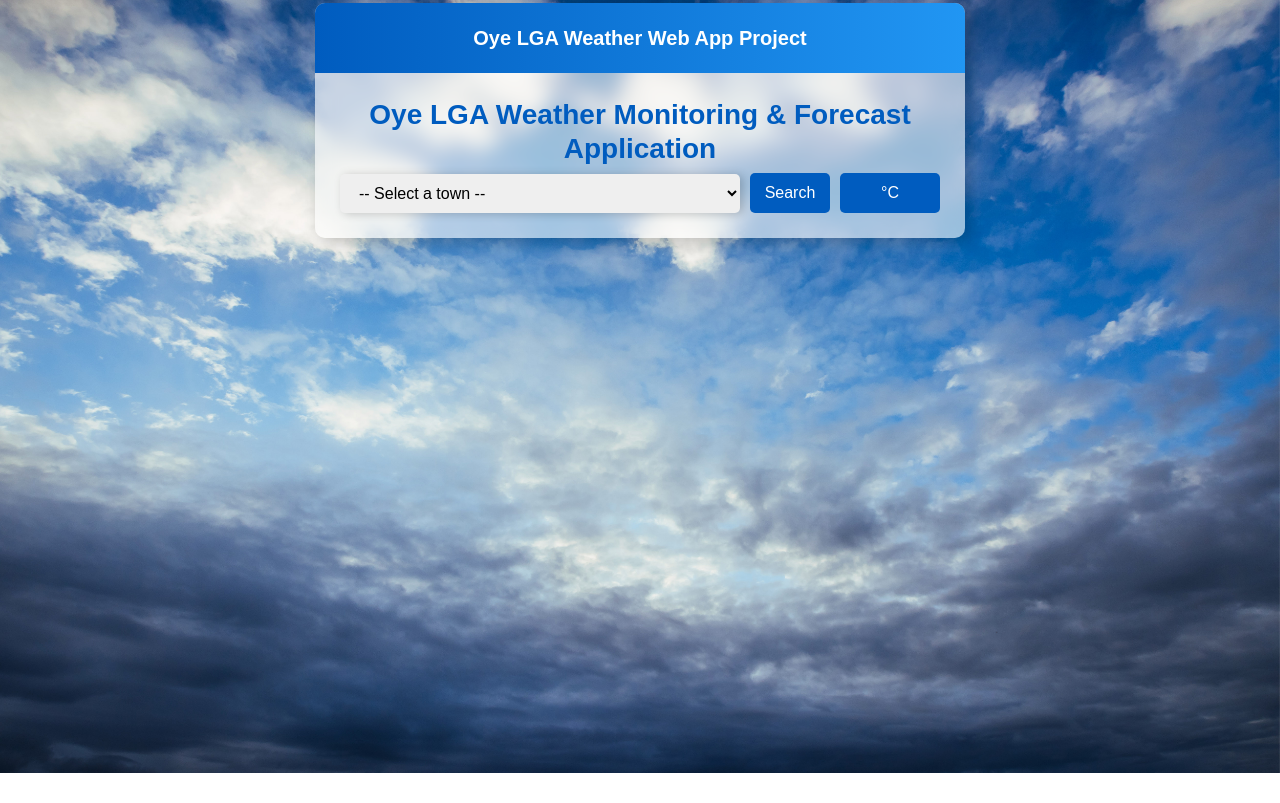
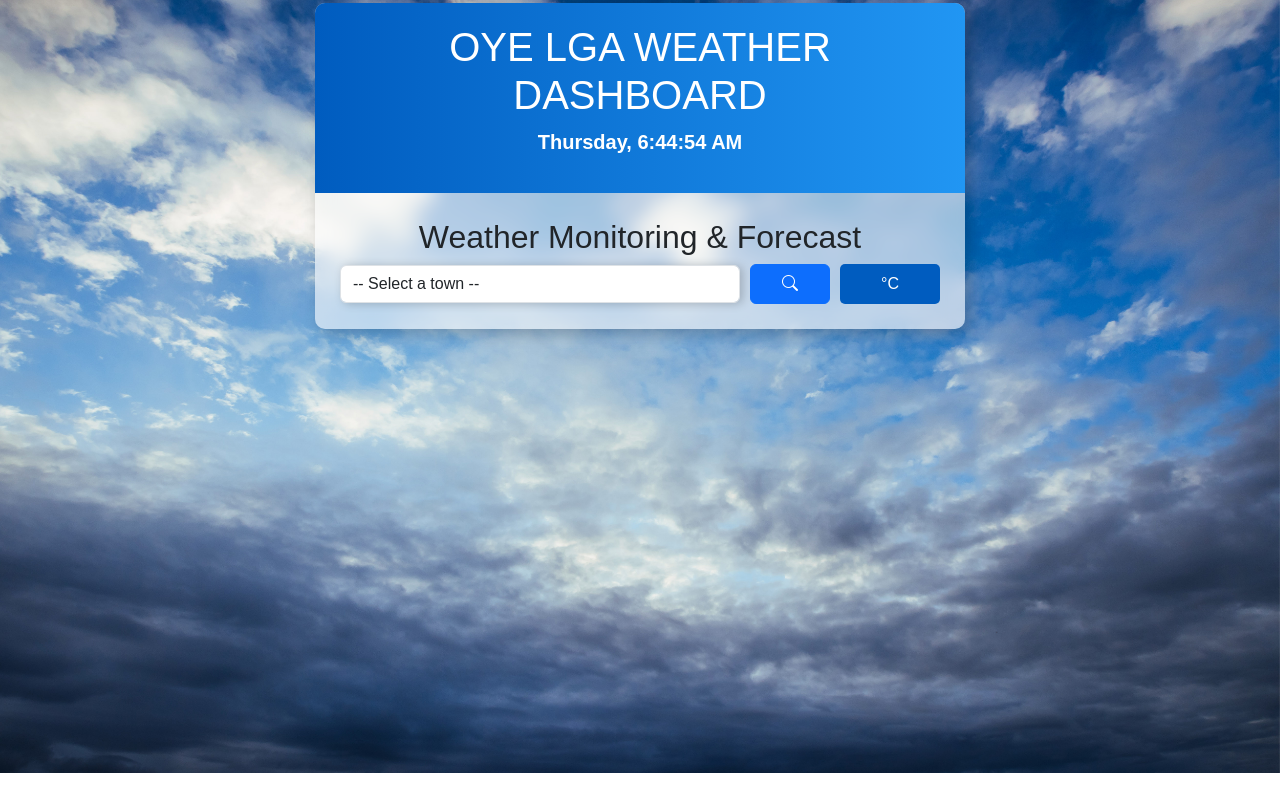
Before and after one commit to devAdura/oye_lga_weather, a website: page index.html in a window 1280 px wide. Shown: the part 27-830 px from the top of the page. Drawn offline with nearby package versions, Linux system fonts and the light colour scheme.

Commit message:
Update index.html

```diff
--- a/index.html
+++ b/index.html
@@ -3,8 +3,9 @@
 <head>
   <meta charset="UTF-8" />
   <meta name="viewport" content="width=device-width, initial-scale=1.0"/>
-    <title>oye_lga_weather_monitoring_forecast/</title>
+  <title>Oye LGA Weather Monitoring & Forecast</title>
   <link href="https://cdn.jsdelivr.net/npm/bootstrap@5.3.0/dist/css/bootstrap.min.css" rel="stylesheet" />
+  <link rel="stylesheet" href="https://cdnjs.cloudflare.com/ajax/libs/animate.css/4.1.1/animate.min.css"/>
   <link rel="stylesheet" href="style.css">
 </head>
 <body>
@@ -24,19 +25,19 @@
       </div>
     </div>
   </div>
-
-    <form>
+  <form class="weather-app animate__animated animate__fadeIn">
     <div class="app-header">
-        Oye LGA Weather Web App Project
+      <h1>OYE LGA WEATHER DASHBOARD</h1>
+      <p class="js-day-time-display"></p>
     </div>
 
     <div class="form-body">
       <div class="form-row">
-          <h3>Oye LGA Weather Monitoring & Forecast Application</h3>
+        <h2>Weather Monitoring & Forecast</h2>
       </div>
 
-        <div class="form-row">
-          <select class="js-select">
+      <div class="form-row controls">
+        <select class="js-select form-control">
           <option value="">-- Select a town --</option>
           <option value="Oye">Oye-Ekiti</option>
           <option value="Ayegbaju">Ayegbaju-Ekiti</option>
@@ -54,18 +55,23 @@
           <option value="Ilafon">Ilafon-Ekiti</option>
           <option value="Itaji">Itaji-Ekiti</option>
         </select>
-          <button type="button" class="js-button" title="Search">Search</button>
-          <button type="button" class="js-unit-toggle unit-toggle" data-unit="metric">°C</button>
+        <button type="button" class="js-button btn btn-primary" title="Search">
+          <i class="bi bi-search"></i>
+        </button>
+        <button type="button" class="js-unit-toggle unit-toggle btn" data-unit="metric">°C</button>
       </div>
 
       <div class="weather-info js-weather-info">
-          <p class="js-day-time-display"></p>
+        <!-- Weather content will be loaded here -->
       </div>
     </div>
   </form>
 
+  <!-- Add Bootstrap Icons -->
+  <link rel="stylesheet" href="https://cdn.jsdelivr.net/npm/bootstrap-icons@1.10.0/font/bootstrap-icons.css">
+  <!-- Add Chart.js for graphs -->
+  <script src="https://cdn.jsdelivr.net/npm/chart.js"></script>
   <script src="https://cdn.jsdelivr.net/npm/bootstrap@5.3.0/dist/js/bootstrap.bundle.min.js"></script>
   <script src="script.js"></script>
-
 </body>
 </html>
```
Lines whose indentation alone changed are shown as unchanged.
